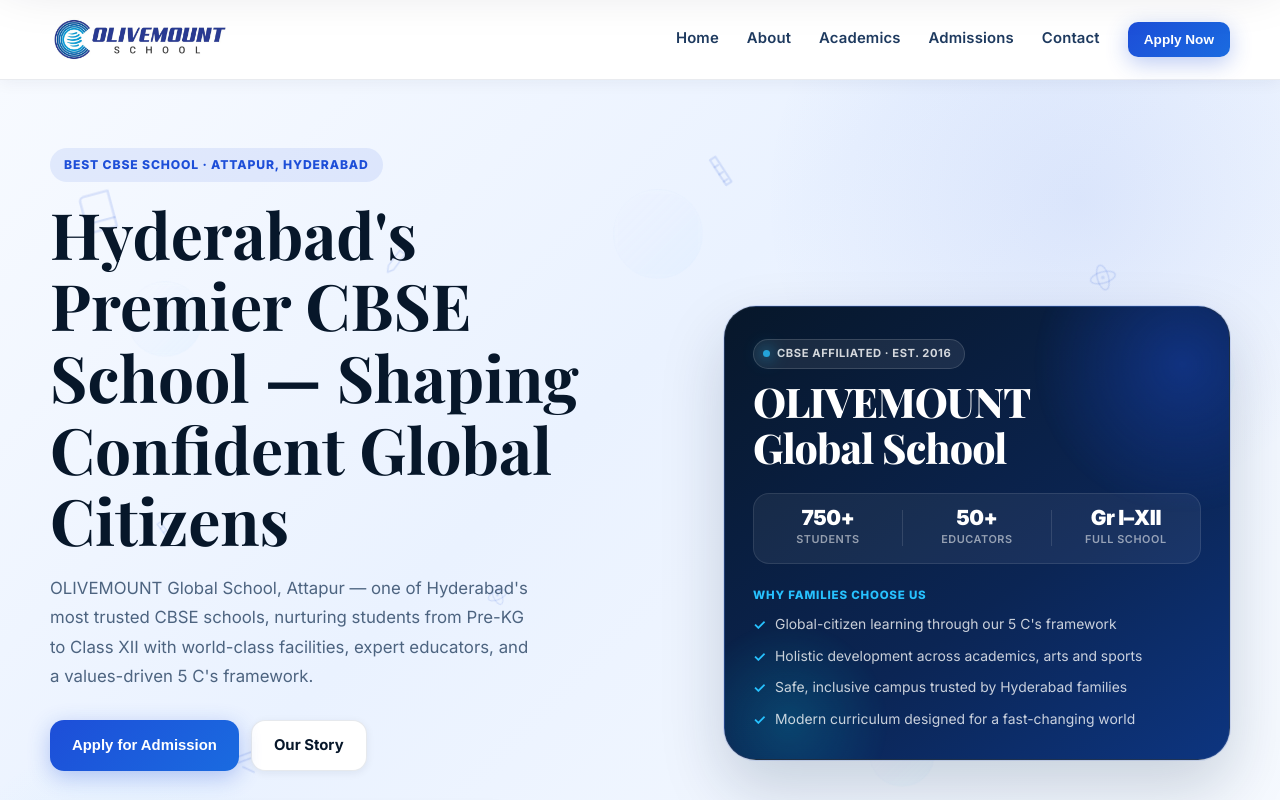
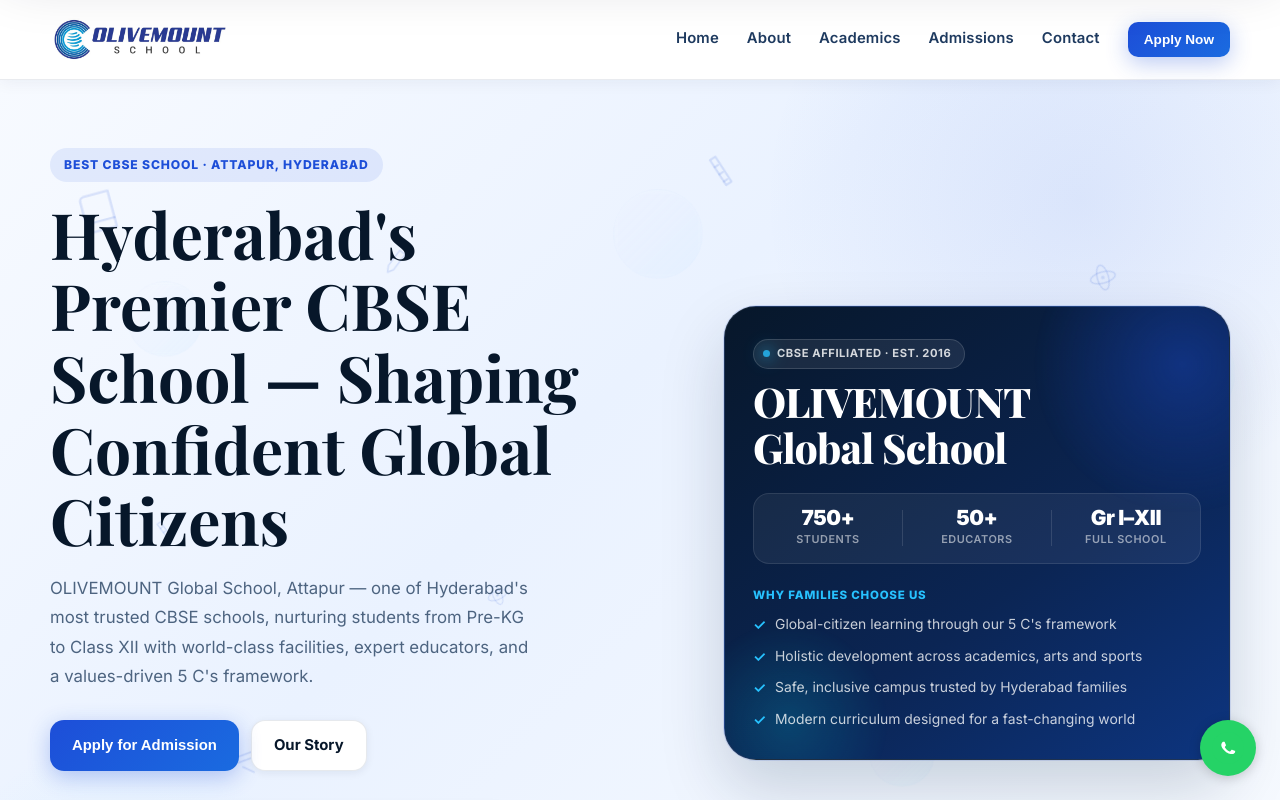
Before and after one commit to DodailSolutions/oilvemount, a Next.js app: page / in a window 1280 px wide. Shown: the top 800 px of the page. Built offline with nearby package versions, Linux system fonts and the light colour scheme; a web font is replaced by a local one.

Commit message:
fix: WhatsApp button and dev setup

```diff
--- /dev/null
+++ b/src/app/components/WhatsAppButton.tsx
@@ -0,0 +1,49 @@
+"use client";
+import React from "react";
+
+const WHATSAPP_NUMBER = "+917998877669";
+const WHATSAPP_LINK = `https://wa.me/${WHATSAPP_NUMBER}`;
+
+export default function WhatsAppButton() {
+  return (
+    <a
+      href={WHATSAPP_LINK}
+      target="_blank"
+      rel="noopener noreferrer"
+      aria-label="Chat on WhatsApp"
+      className="whatsapp-float-btn"
+      style={{
+        position: "fixed",
+        bottom: "24px",
+        right: "24px",
+        zIndex: 50,
+        background: "#25D366",
+        borderRadius: "50%",
+        width: 56,
+        height: 56,
+        boxShadow: "0 2px 12px rgba(0,0,0,0.18)",
+        display: "flex",
+        alignItems: "center",
+        justifyContent: "center",
+        color: "#fff",
+        textDecoration: "none",
+        transition: "box-shadow 0.2s",
+      }}
+    >
+      <svg
+        xmlns="http://www.w3.org/2000/svg"
+        width="32"
+        height="32"
+        viewBox="0 0 32 32"
+        fill="none"
+        aria-hidden="true"
+      >
+        <circle cx="16" cy="16" r="16" fill="#25D366" />
+        <path
+          d="M22.47 18.9c-.34-.17-2.01-.99-2.32-1.1-.31-.12-.54-.17-.77.17-.23.34-.89 1.1-1.09 1.33-.2.23-.4.25-.74.08-.34-.17-1.44-.53-2.74-1.7-1.01-.9-1.7-2.01-1.9-2.35-.2-.34-.02-.52.15-.69.16-.16.34-.4.51-.6.17-.2.23-.34.34-.57.11-.23.06-.43-.03-.6-.09-.17-.77-1.86-1.06-2.54-.28-.68-.57-.59-.77-.6-.2-.01-.43-.01-.66-.01-.23 0-.6.09-.91.43-.31.34-1.2 1.17-1.2 2.85 0 1.68 1.23 3.31 1.4 3.54.17.23 2.42 3.7 5.87 4.87.82.27 1.46.43 1.96.55.82.2 1.57.17 2.16.1.66-.08 2.01-.82 2.3-1.61.28-.79.28-1.47.2-1.61-.08-.14-.31-.23-.65-.4z"
+          fill="#fff"
+        />
+      </svg>
+    </a>
+  );
+}
--- a/src/app/globals.css
+++ b/src/app/globals.css
@@ -1,3 +1,26 @@
+/* Floating WhatsApp button styles */
+.whatsapp-float-btn {
+  position: fixed;
+  bottom: 24px;
+  right: 24px;
+  z-index: 50;
+  background: #25D366;
+  border-radius: 50%;
+  width: 56px;
+  height: 56px;
+  box-shadow: 0 2px 12px rgba(0,0,0,0.18);
+  display: flex;
+  align-items: center;
+  justify-content: center;
+  color: #fff;
+  text-decoration: none;
+  transition: box-shadow 0.2s;
+}
+.whatsapp-float-btn:hover,
+.whatsapp-float-btn:focus {
+  box-shadow: 0 4px 18px rgba(37,211,102,0.25);
+  outline: none;
+}
 /* ══════════════════════════════════════════════════════════════
    Design Tokens
 ══════════════════════════════════════════════════════════════ */
--- a/src/app/layout.tsx
+++ b/src/app/layout.tsx
@@ -7,6 +7,7 @@ import BottomNav from "./components/BottomNav";
 import AdmissionModal from "./components/AdmissionModal";
 import ApplyButton from "./components/ApplyButton";
 import PWARegister from "./components/PWARegister";
+import WhatsAppButton from "./components/WhatsAppButton";
 import "./globals.css";
 
 const inter = Inter({
@@ -123,7 +124,11 @@ export default function RootLayout({
             </div>
           </header>
 
+
           <main>{children}</main>
+
+          {/* Floating WhatsApp button sitewide */}
+          <WhatsAppButton />
 
           {/* Mobile bottom nav — hidden on desktop via CSS */}
           <BottomNav />
```
